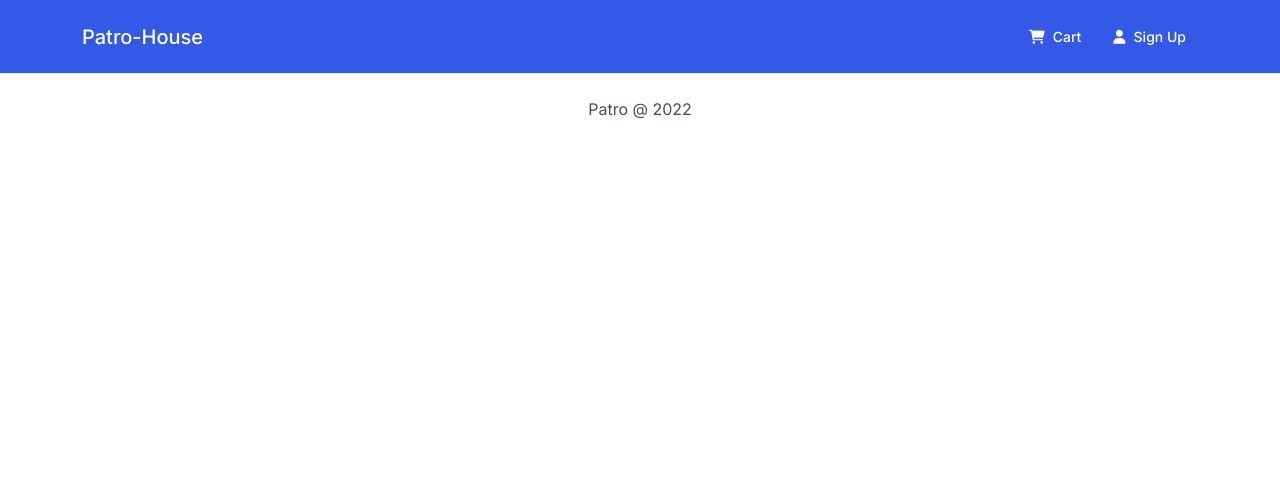
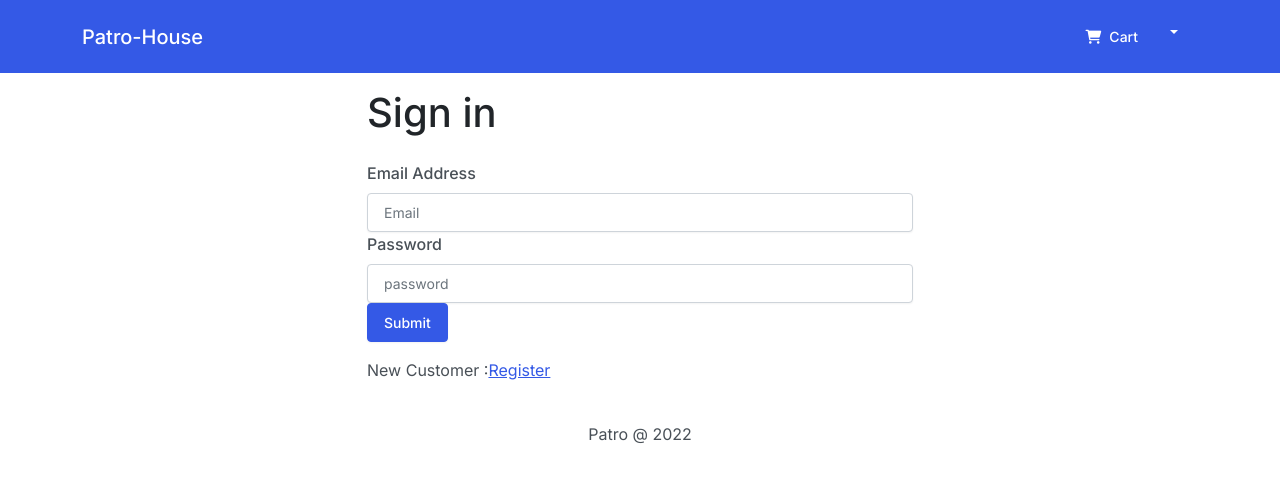
Before and after one commit to Aradhyapatro/Patro-House, a React (Create React App) app in the folder frontend/: page /login in a window 1280 px wide. Shown: the top 482 px of the page. Built offline with nearby package versions, Linux system fonts and the light colour scheme.

Commit message:
Header Login && Logout on the way

```diff
--- /dev/null
+++ b/frontend/src/Actions/UserLoginActions.js
@@ -0,0 +1,46 @@
+import axios from "axios";
+import {
+  USER_LOGIN_FAILURE,
+  USER_LOGIN_REQUEST,
+  USER_LOGIN_SUCCESS,
+  USER_LOGOUT,
+} from "../Constants/UserConstants.js";
+
+const userloginAction = (email, password) => async (dispatch) => {
+  try {
+    dispatch({ type: USER_LOGIN_REQUEST });
+
+    const config = {
+      headers: {
+        "Content-Type": "application/json",
+      },
+    };
+
+    const { data } = await axios.post(
+      "http://localhost:5000/api/users/login",
+      { email, password },
+      config
+    );
+    console.log(data);
+    dispatch({
+      type: USER_LOGIN_SUCCESS,
+      payload: data,
+    });
+
+    localStorage.setItem("userInfo", JSON.stringify(data));
+  } catch (error) {
+    dispatch({
+      type: USER_LOGIN_FAILURE,
+      payload: error,
+    });
+  }
+};
+
+const userLogoutAction = () => async (dispatch) => {
+  localStorage.removeItem("userInfo");
+  dispatch({
+    type: USER_LOGOUT,
+  });
+};
+
+export { userloginAction, userLogoutAction };
--- a/frontend/src/App.js
+++ b/frontend/src/App.js
@@ -1,8 +1,9 @@
-import Main from "./Screens/Main";
+import Main from "./Screens/MainScreen";
 import CartScreen from "./Screens/CartScreen";
-import Product from "./Screens/Product";
+import Product from "./Screens/ProductScreen";
 import Header from "./Components/Header";
 import Footer from "./Components/Footer";
+import LoginScreen from "./Screens/LoginScreen";
 import { BrowserRouter, Routes, Route } from "react-router-dom";
 
 function App() {
@@ -15,6 +16,7 @@ function App() {
       <BrowserRouter>
         <Routes>
           <Route path="/" element={<Main />}></Route>
+          <Route path="/login" element={<LoginScreen />}></Route>
           <Route path="/products/:id" element={<Product />}></Route>
           <Route path="/cart/:id" element={<CartScreen />}></Route>
           <Route path="/cart/" element={<CartScreen />}></Route>
--- a/frontend/src/Components/Footer.js
+++ b/frontend/src/Components/Footer.js
@@ -4,7 +4,7 @@ import { Container, Row, Col } from "react-bootstrap";
 const Footer = () => {
   return (
     <>
-      <footer className="py-3">
+      <footer className="py-3" style={{ marginTop: "auto" }}>
         <Container>
           <Row>
             <Col className="text-center py-2">
--- /dev/null
+++ b/frontend/src/Components/FormContainer.js
@@ -0,0 +1,16 @@
+import React from "react";
+import { Container, Row, Col } from "react-bootstrap";
+
+const FormContainer = ({ children }) => {
+  return (
+    <Container style={{ display: "block", margin: "auto" }}>
+      <Row className="justify-content-md-center">
+        <Col xs={12} md={6}>
+          {children}
+        </Col>
+      </Row>
+    </Container>
+  );
+};
+
+export default FormContainer;
--- a/frontend/src/Components/Header.js
+++ b/frontend/src/Components/Header.js
@@ -1,7 +1,28 @@
 import React from "react";
-import { Nav, Navbar, Container } from "react-bootstrap";
+import { useSelector, useDispatch } from "react-redux";
+import { userLogoutAction } from "../Actions/UserLoginActions.js";
+import {
+  Nav,
+  Navbar,
+  Container,
+  NavDropdown,
+  LinkContainer,
+} from "react-bootstrap";
 
 const Header = () => {
+  const dispatch = useDispatch();
+  const userLogin = useSelector((state) => state.userLogin);
+  const { userInfo } = userLogin;
+
+  const logoutHander = () => {
+    dispatch(userLogoutAction());
+    console.log("Logout");
+  };
+
+  const profileView = () => {
+    console.log("Profile");
+  };
+
   return (
     <>
       <Navbar bg="primary" variant="dark" expand="lg">
@@ -13,9 +34,20 @@ const Header = () => {
               <Nav.Link href="/cart/">
                 <i className="fa-solid fa-cart-shopping p-2"></i>Cart
               </Nav.Link>
-              <Nav.Link href="#">
-                <i className="fa-solid fa-user p-2"></i>Sign Up
-              </Nav.Link>
+              {userInfo !== [] ? (
+                <NavDropdown id="username" title={userInfo.name}>
+                  <NavDropdown.Item onClick={profileView}>
+                    Profile
+                  </NavDropdown.Item>
+                  <NavDropdown.Item onClick={logoutHander}>
+                    Logout
+                  </NavDropdown.Item>
+                </NavDropdown>
+              ) : (
+                <Nav.Link href="/login">
+                  <i className="fa-solid fa-user p-2"></i>Sign Up
+                </Nav.Link>
+              )}
             </Nav>
           </Navbar.Collapse>
         </Container>
--- /dev/null
+++ b/frontend/src/Constants/UserConstants.js
@@ -0,0 +1,11 @@
+const USER_LOGIN_REQUEST = "USER_LOGIN_REQUEST";
+const USER_LOGIN_SUCCESS = "USER_LOGIN_SUCCESS";
+const USER_LOGIN_FAILURE = "USER_LOGIN_FAILURE";
+const USER_LOGOUT = "USER_LOGOUT";
+
+export {
+  USER_LOGIN_FAILURE,
+  USER_LOGIN_REQUEST,
+  USER_LOGIN_SUCCESS,
+  USER_LOGOUT,
+};
--- /dev/null
+++ b/frontend/src/Reducers/UserLoginReducer.js
@@ -0,0 +1,29 @@
+import {
+  USER_LOGIN_FAILURE,
+  USER_LOGIN_REQUEST,
+  USER_LOGIN_SUCCESS,
+  USER_LOGOUT,
+} from "../Constants/UserConstants.js";
+
+const userloginReducer = (state = {}, action) => {
+  switch (action.type) {
+    case USER_LOGIN_REQUEST:
+      return { Loading: true };
+    case USER_LOGIN_SUCCESS:
+      return {
+        Loading: false,
+        userInfo: action.payload,
+      };
+    case USER_LOGIN_FAILURE:
+      return {
+        Loading: false,
+        error: action.payload,
+      };
+    case USER_LOGOUT:
+      return {};
+    default:
+      return state;
+  }
+};
+
+export { userloginReducer };
--- /dev/null
+++ b/frontend/src/Screens/LoginScreen.js
@@ -0,0 +1,83 @@
+import React, { useEffect, useState } from "react";
+import Message from "../Components/Message.js";
+import Spinner from "../Components/SpinnerCom";
+import { Form, Button, Row, Col } from "react-bootstrap";
+import { useDispatch, useSelector } from "react-redux";
+import { Link, useSearchParams, useNavigate } from "react-router-dom";
+import { userloginAction } from "../Actions/UserLoginActions.js";
+import FormContainer from "../Components/FormContainer.js";
+
+const LoginScreen = () => {
+  const [email, setEmail] = useState("");
+  const [password, setPassword] = useState("");
+  const [searchParam, setSearchParam] = useSearchParams();
+  const dispatch = useDispatch();
+  const navigate = useNavigate();
+
+  const userLogin = useSelector((state) => state.userLogin);
+  const { Loading, error, userInfo } = userLogin;
+
+  const redirect = searchParam.get("redirect")
+    ? searchParam.get("redirect").split("=")[1]
+    : "/login";
+
+  useEffect(() => {
+    if (userInfo) {
+      navigate(`${redirect}`);
+    }
+  }, [navigate, userInfo, redirect]);
+
+  const handleSubmit = (e) => {
+    e.preventDefault();
+    const userLogin = dispatch(userloginAction(email, password));
+    console.log("Here");
+  };
+
+  return (
+    <FormContainer>
+      {error && <Message variant="danger" message={error}></Message>}
+      {Loading && <Spinner />}
+      <h1>Sign in</h1>
+      <Form onSubmit={handleSubmit}>
+        <Form.Group>
+          <Form.Label>Email Address</Form.Label>
+          <Form.Control
+            type="email"
+            placeholder="Email"
+            onChange={(e) => {
+              setEmail(e.target.value);
+            }}
+            value={email}
+          ></Form.Control>
+        </Form.Group>
+
+        <Form.Group>
+          <Form.Label>Password</Form.Label>
+          <Form.Control
+            type="password"
+            placeholder="password"
+            onChange={(e) => {
+              setPassword(e.target.value);
+            }}
+            value={password}
+          ></Form.Control>
+        </Form.Group>
+
+        <Button type="submit" variant="primary">
+          Submit
+        </Button>
+      </Form>
+
+      <Row className="py-3">
+        <Col>
+          New Customer :
+          <Link to={redirect ? `register?redirect=${redirect}` : "/register"}>
+            Register
+          </Link>
+        </Col>
+      </Row>
+    </FormContainer>
+  );
+};
+
+export default LoginScreen;
--- a/frontend/src/store.js
+++ b/frontend/src/store.js
@@ -4,20 +4,27 @@ import { composeWithDevTools } from "redux-devtools-extension";
 import { productReducer } from "./Reducers/ProductReducer.js";
 import { productDetailsReducer } from "./Reducers/ProductDetailsReducer.js";
 import { CartReducer } from "./Reducers/CartReducer.js";
+import { userloginReducer } from "./Reducers/UserLoginReducer.js";
 
 const middleWare = [thunk];
 const reducers = combineReducers({
   productList: productReducer,
   productDetail: productDetailsReducer,
   cart: CartReducer,
+  userLogin: userloginReducer,
 });
 
 const cartItemsFromStorage = localStorage.getItem("cartItems")
   ? JSON.parse(localStorage.getItem("cartItems"))
   : [];
 
+const userInfoFromStorage = localStorage.getItem("userInfo")
+  ? JSON.parse(localStorage.getItem("userInfo"))
+  : [];
+
 const initialState = {
   cart: { cartItems: cartItemsFromStorage },
+  userLogin: { userInfo: userInfoFromStorage },
 };
 
 const store = createStore(
```
Also changed, not shown: frontend/src/Screens/MainScreen.js (renamed from frontend/src/Screens/Main.js), frontend/src/Screens/ProductScreen.js (renamed from frontend/src/Screens/Product.js), 1 other file (tests, documents, lock files or other folders).
